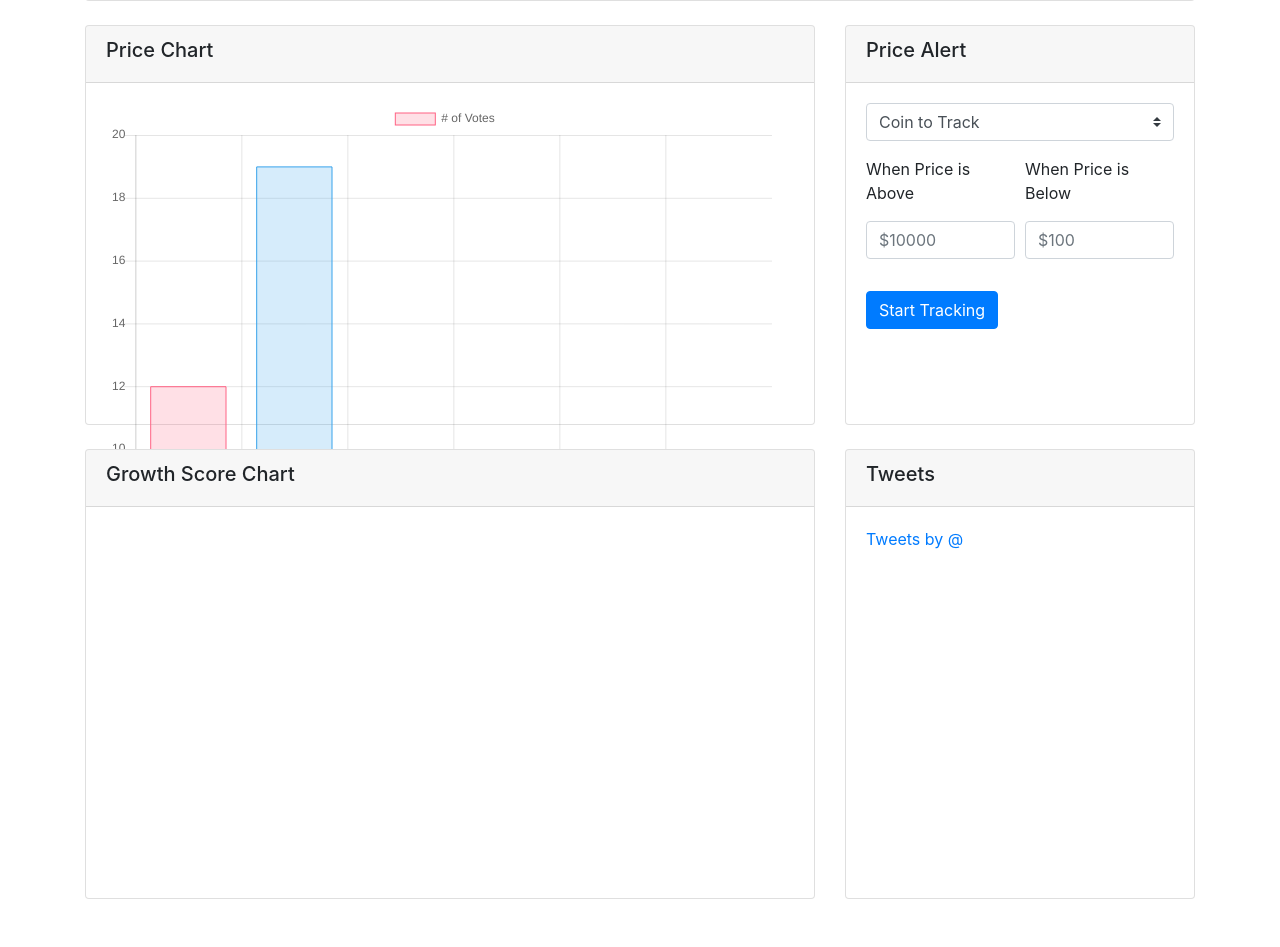
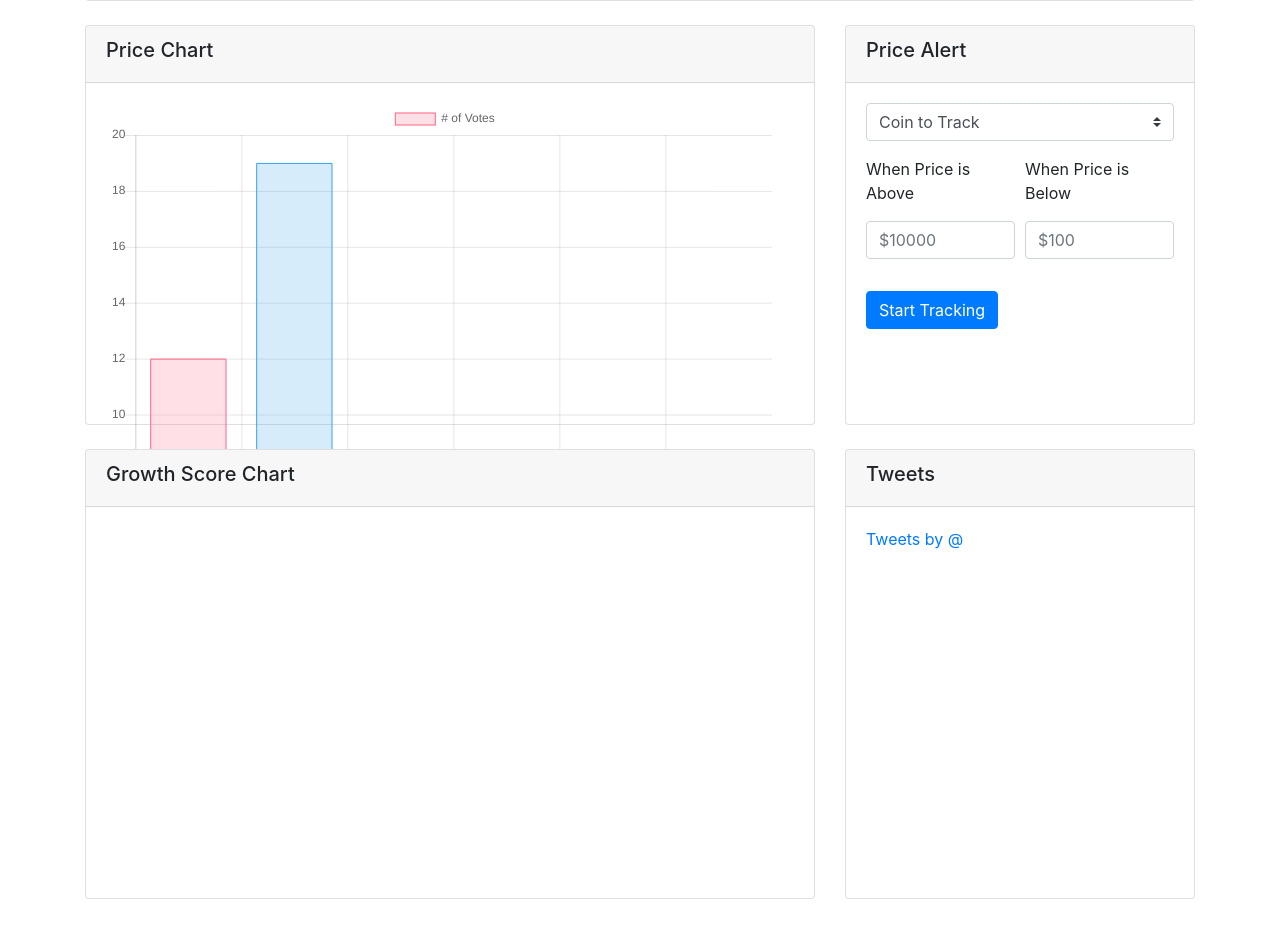
Before and after one commit to yasunakacho/astroplot, a Django app: template web/templates/detail.html in a window 1280 px wide. Shown: the part 215-1162 px from the top of the page. Run offline with Django 3.2, Linux system fonts and the light colour scheme; the template is opened without the code that fills it, so the values that code supplies are empty; some libraries are stand-ins or nearby versions.

Commit message:
added chartjs to the codebase

```diff
--- a/web/templates/detail.html
+++ b/web/templates/detail.html
@@ -34,7 +34,7 @@
                     <canvas id="myChart" width="400" height="400"></canvas>
                         <script>
                         var ctx = document.getElementById("myChart").getContext('2d');
-                        //ctx.canvas.height = 180;
+                        ctx.canvas.height = 360;
                         var myChart = new Chart(ctx, {
                             type: 'bar',
                             data: {
```
